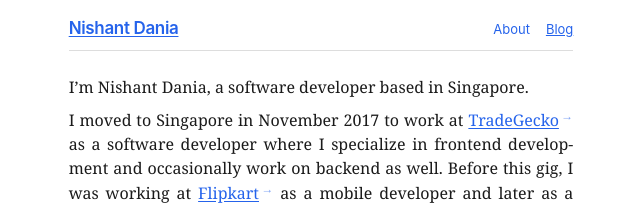
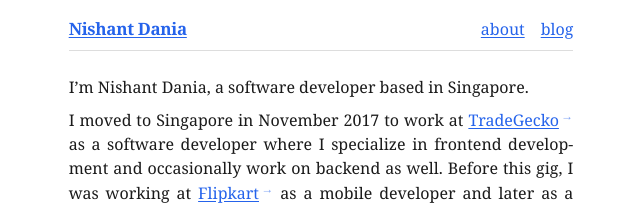
Before and after one commit to nishantdania/website, a Jekyll site: the page built from index.md, in a window 1280 px wide. Shown: the top 208 px of the page, without its empty margins (319-959 px from the left). Built offline with Jekyll 4.4.1, drawn with Linux system fonts in a browser that asks for light colours.

Commit message:
Link styles

```diff
--- a/_layouts/default.html
+++ b/_layouts/default.html
@@ -12,8 +12,8 @@
     <nav>
       <a href="/" rel="author">Nishant Dania</a>
       <div>
-        <a href="/"{% if page.url == "/" %} aria-current="page"{% endif %}>About</a>
-        <a href="/blog"{% if page.url contains "/blog" %} aria-current="page"{% endif %}>Blog</a>
+        <a href="/"{% if page.url == "/" %} aria-current="page"{% endif %}>about</a>
+        <a href="/blog"{% if page.url contains "/blog" %} aria-current="page"{% endif %}>blog</a>
       </div>
     </nav>
     <main>
--- a/assets/css/style.css
+++ b/assets/css/style.css
@@ -87,7 +87,7 @@ body {
    NAVIGATION
    ======================================== */
 nav {
-  font-family: var(--font-ui);
+  font-family: var(--font-text);
   display: flex;
   justify-content: space-between;
   align-items: baseline;
@@ -108,12 +108,8 @@ nav > div {
 }
 
 nav > div a {
-  font-size: var(--text-sm);
-}
-
-/* Current page indicator */
-nav > div a[aria-current="page"] {
-  text-decoration: none;
+  font-size: var(--text-base);
+  font-weight: 500;
 }
 
 /* ========================================
@@ -210,7 +206,6 @@ main > ul > li {
 }
 
 main > ul > li > a {
-  font-family: var(--font-ui);
   font-weight: 500;
 }
 
```
